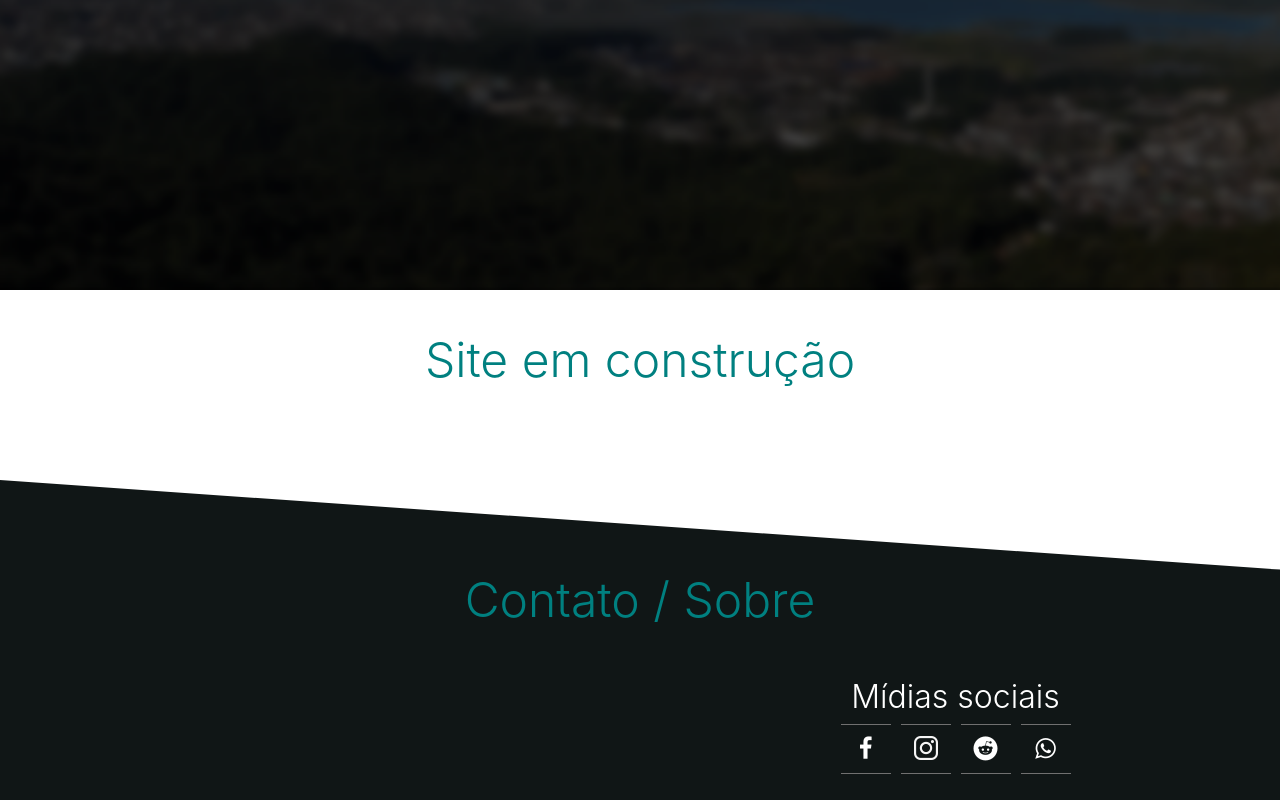
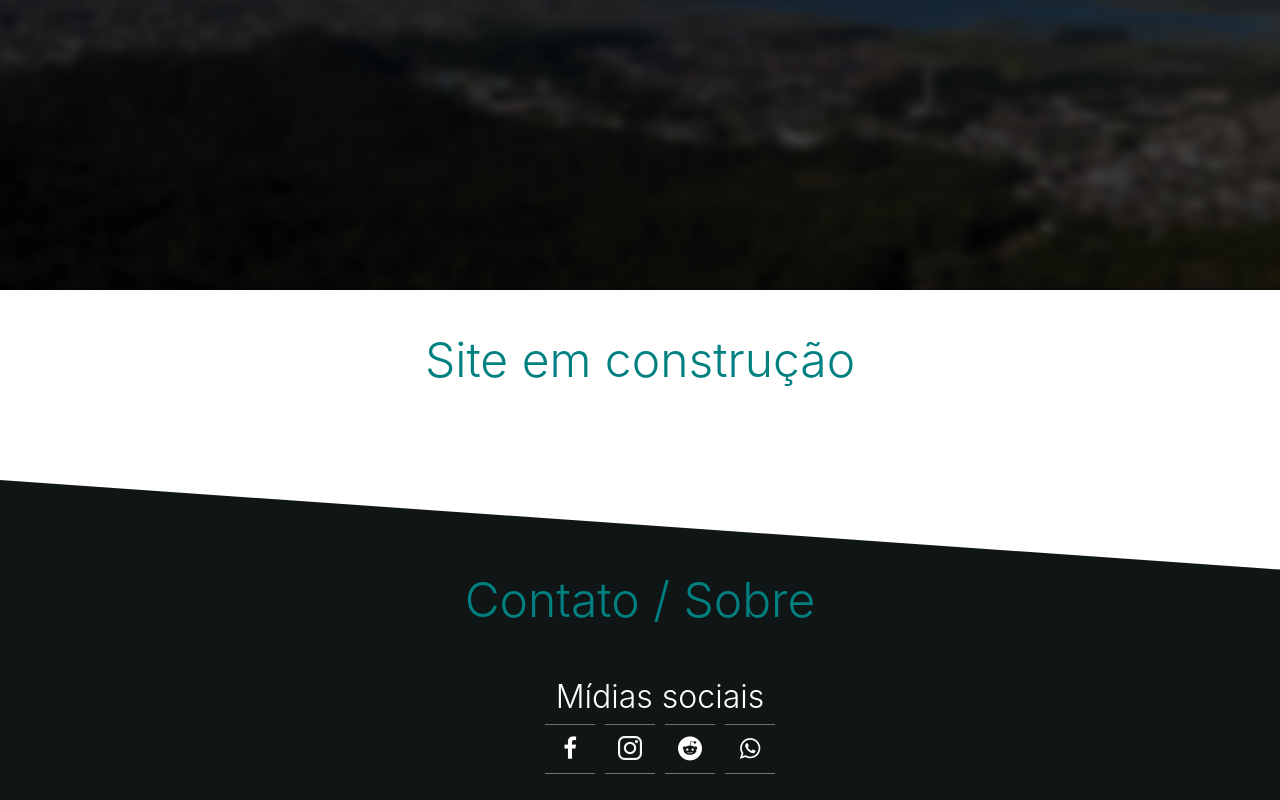
Before and after one commit to hzaccaro/hzaccaro.github.io, a plain HTML site: page index.html in a window 1280 px wide. Shown: the part 574-1374 px from the top of the page. Drawn offline with nearby package versions, Linux system fonts and the light colour scheme.

```diff
--- a/index.html
+++ b/index.html
@@ -53,13 +53,9 @@
         <h1 class="title-highlight">Site em construção</h1>
     </div>
 
-    <div id="contact" class="container-fluid">
+    <div id="contact">
+        <div class="container-fluid">
             <h1 class="title-highlight">Contato / Sobre</h1>
-        <div class="row">
-            <div class="col-md-6 col-12">
-
-            </div>
-            <div class="col-md-6 col-12">
             <ul class="row justify-content-center align-items-center">
                 <h5 class="title-highlight-sm col-12">Mídias sociais</h5>
                 <li class="custom-btn">
@@ -102,7 +98,6 @@
             </ul>
         </div>
     </div>
-    </div>
 
 
     <!--Bootstrap JS-->
```
Lines whose indentation alone changed are shown as unchanged.
